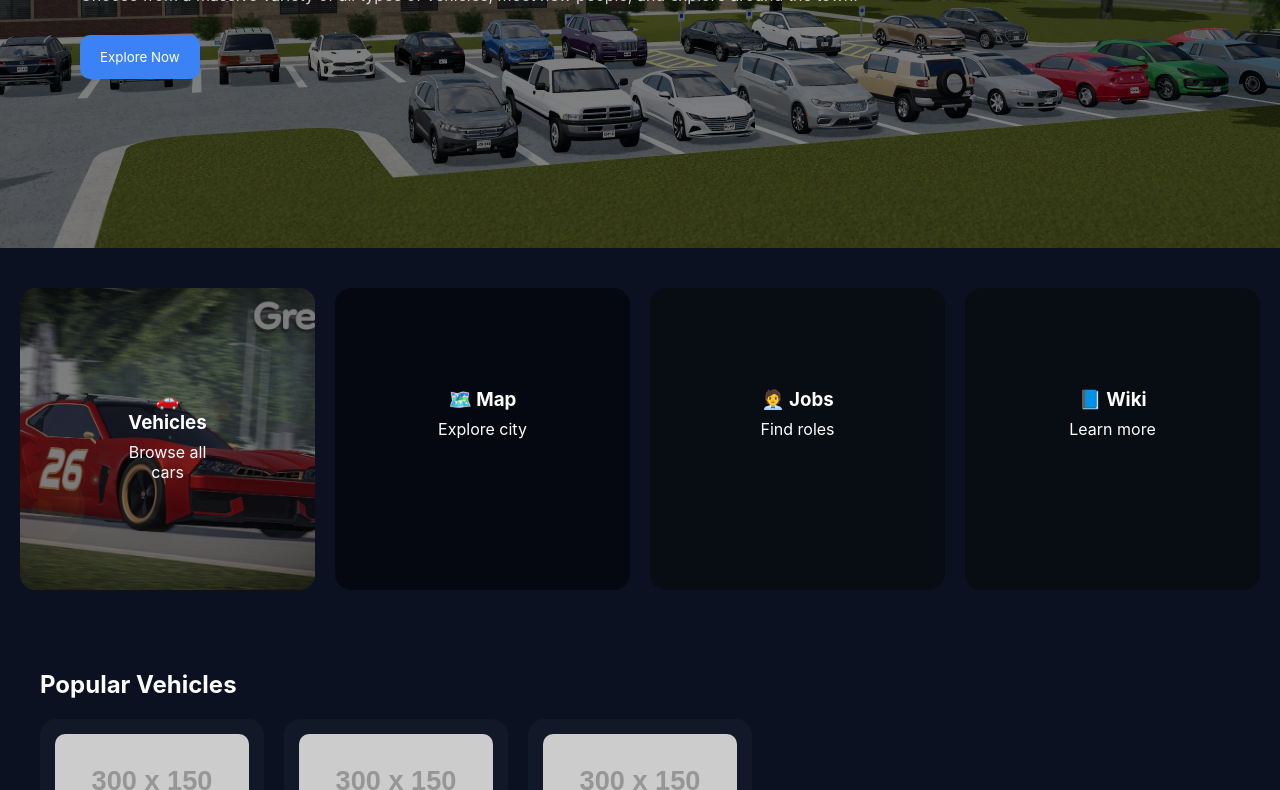
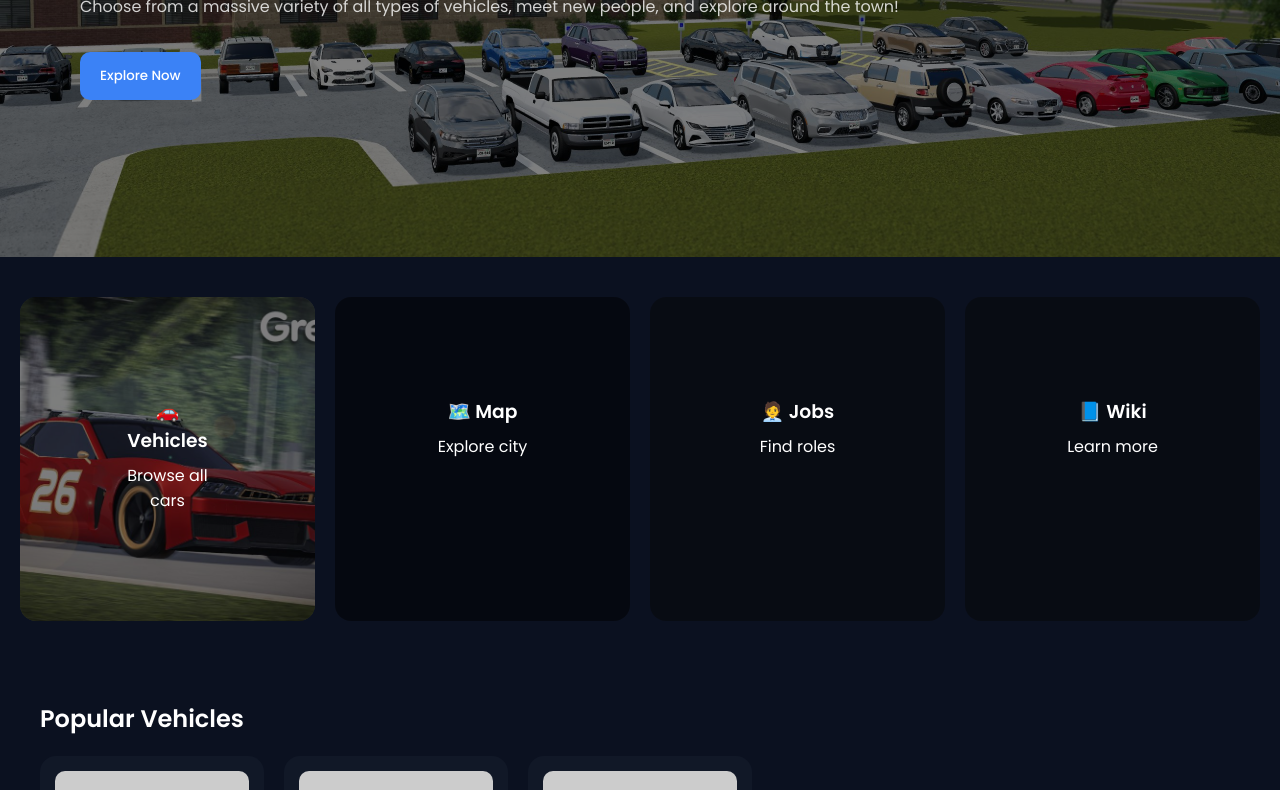
Before and after one commit to Marshel-S/greenville-vehicle-database-overview, a plain HTML site: page public/homepage.html in a window 1280 px wide. Shown: the part 376-1166 px from the top of the page. Drawn offline with Linux system fonts and the light colour scheme; placeholder pictures from the web are drawn by us.

Commit message:
Public folders /images

```diff
--- a/homepage.html
+++ b/public/homepage.html
@@ -4,6 +4,7 @@
   <meta charset="UTF-8">
   <title>Greenville | Overview</title>
   <link rel="stylesheet" href="style.css">
+  <link href="https://fonts.googleapis.com/css2?family=Poppins:wght@400;500;600&display=swap" rel="stylesheet">
 </head>
 <body>
 
--- a/style.css
+++ b/public/style.css
@@ -2,7 +2,12 @@
   margin: 0;
   padding: 0;
   box-sizing: border-box;
-  font-family: "Inter", sans-serif;
+  font-family: "Poppins", sans-serif;
+}
+
+body {
+  background: #0b1120;
+  color: white;
 }
 
 .navbar {
@@ -23,6 +28,7 @@
 }
 
 .logo a {
+  font-family: "Inter", sans-serif;
   color: #fff;
   text-decoration: none;
 }
@@ -135,7 +141,7 @@
 }
 
 .hero-text p {
-  margin: 10px 0;
+  margin: 8px 0;
   opacity: 0.8;
 }
 
@@ -145,6 +151,7 @@
   border: none;
   background: #3b82f6;
   color: white;
+  font-weight: 500;
   border-radius: 10px;
   cursor: pointer;
   transition: 0.2s ease;
@@ -277,11 +284,6 @@
   padding: 20px;
   margin: 10px 0;
   border-radius: 16px;
-}
-
-body {
-  background: #0b1120;
-  color: white;
 }
 
 .header {
```
Also changed, not shown: public/database.html (renamed from database.html, +1 -0 lines), public/images/background-overview.jpg (renamed from images/background-overview.jpg), public/images/car.jpg (renamed from images/car.jpg).
